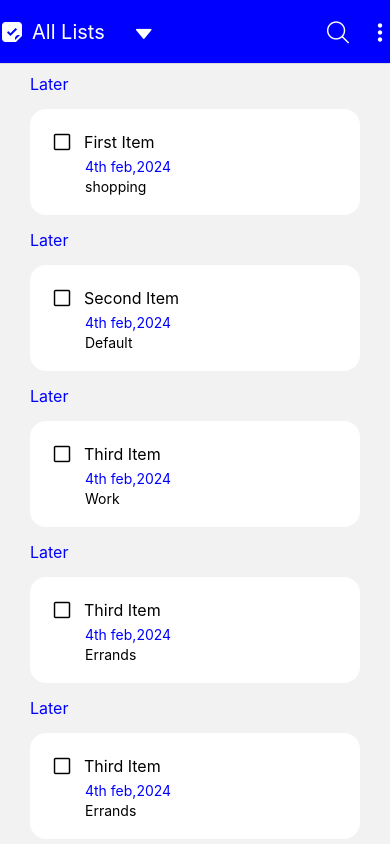
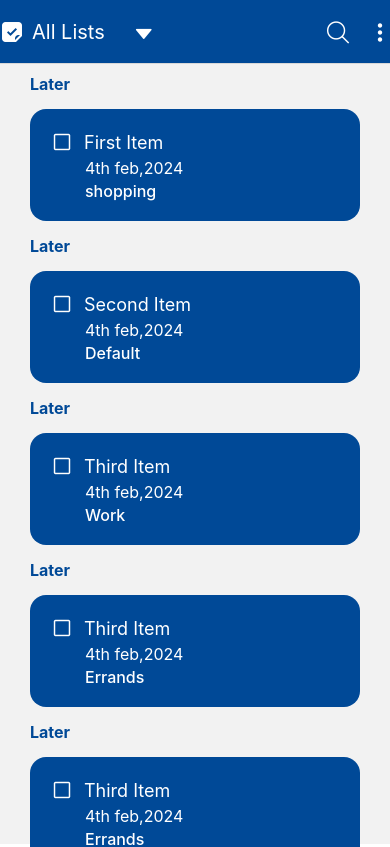
Before and after one commit to JunaidRaza512/Kam-kr-le-To-do-List-, a React Native app: screen /Home in a window 390 px wide. Shown: the top 847 px of the page. Built offline with nearby package versions, Linux system fonts and the light colour scheme.

Commit message:
design  update

```diff
--- a/package.json
+++ b/package.json
@@ -9,7 +9,7 @@
     "web": "expo start --web"
   },
   "dependencies": {
-    "@react-native-community/datetimepicker": "^8.1.0",
+    "@react-native-community/datetimepicker": "8.0.1",
     "@react-navigation/native": "^6.1.17",
     "@react-navigation/native-stack": "^6.9.26",
     "date-fns": "^3.6.0",
--- a/src/navigations/MainNavigatory.js
+++ b/src/navigations/MainNavigatory.js
@@ -75,7 +75,7 @@ export default function MainNavigator() {
                 </View>
               ),
               headerStyle: {
-                backgroundColor: "blue",
+                backgroundColor: "#004997",
               },
               headerTitleStyle: {
                 color: "white",
@@ -91,7 +91,7 @@ export default function MainNavigator() {
                 statusBarColor: "white",
                 title: "",
                 headerStyle: {
-                  backgroundColor: "blue",
+                  backgroundColor: "#004997",
                 },
                 headerTitleStyle: {
                   color: "white",
--- a/src/screens/Details.js
+++ b/src/screens/Details.js
@@ -7,6 +7,7 @@ import {
   Modal,
   Button,
   Alert,
+  Image,
 } from "react-native";
 import { useState } from "react";
 import React from "react";
@@ -22,6 +23,19 @@ import uuid from "react-native-uuid";
 import { format } from "date-fns";
 
 export default function Details({ navigation }) {
+  // colors  array
+  const backGroundColors = [
+    "#5CD859",
+    "#24A6D9",
+    "#595BD9",
+    "#8022D9",
+    "#D159D8",
+    "#D85963",
+    "#D88559",
+  ];
+  const [newTaskColor, setnewTaskColor] = useState("");
+
+  // formatted date
   const [formattedDate, setFormattedDate] = useState(
     format(new Date(), "MMMM d, yyyy")
   );
@@ -41,6 +55,7 @@ export default function Details({ navigation }) {
         title: _addedActivity,
         date: formattedDate,
         category: value,
+        color: newTaskColor,
       };
       addTask(activity);
       set_addedActivity("");
@@ -83,7 +98,6 @@ export default function Details({ navigation }) {
     // setDate(currentDate);
     // setShowDatePicker(false);
     // setShowTime(true);
-
     setShowDatePicker(false);
     if (selectedDate) {
       setDate(selectedDate);
@@ -135,7 +149,9 @@ export default function Details({ navigation }) {
         }}
       >
         <View style={styles.container}>
-          <Text style={[styles.textStyle, { fontWeight: "500" }]}>
+          <Text
+            style={[styles.textStyle, { fontWeight: "500", color: "#004997" }]}
+          >
             Please Write your Activity?
           </Text>
           <View
@@ -166,7 +182,9 @@ export default function Details({ navigation }) {
               marginBottom: 40,
             }}
           />
-          <Text style={[styles.textStyle, { fontWeight: "500" }]}>
+          <Text
+            style={[styles.textStyle, { fontWeight: "500", color: "#004997" }]}
+          >
             Due Date
           </Text>
           <TouchableOpacity
@@ -245,7 +263,9 @@ export default function Details({ navigation }) {
             />,
           ]}
 
-          <Text style={[styles.textStyle, { fontWeight: "500" }]}>
+          <Text
+            style={[styles.textStyle, { fontWeight: "500", color: "#004997" }]}
+          >
             Add List
           </Text>
           <View
@@ -256,6 +276,7 @@ export default function Details({ navigation }) {
               alignItems: "center",
             }}
           >
+            {
               <DropDownPicker
                 open={isOpen}
                 value={value}
@@ -272,9 +293,10 @@ export default function Details({ navigation }) {
                   fontSize: 18,
                   fontWeight: "400",
                 }}
-              textStyle={styles.textStyle}
+                textStyle={styles.pickerStyle}
                 listMode="SCROLLVIEW"
               />
+            }
           </View>
           <View
             style={{
@@ -282,6 +304,7 @@ export default function Details({ navigation }) {
               flexDirection: "row",
               alignItems: "center",
               justifyContent: "space-evenly",
+              marginBottom: 35,
             }}
           >
             <Text style={styles.textStyle}>Add a new Category</Text>
@@ -324,12 +347,36 @@ export default function Details({ navigation }) {
               </View>
             </Modal>
           </View>
+          <View
+            style={{
+              flexDirection: "row",
+            }}
+          >
+            {backGroundColors.map((element, index) => (
+              <TouchableOpacity
+                style={{ marginRight: 12 }}
+                key={index}
+                onPress={() => setnewTaskColor(element)}
+              >
+                <Image
+                  style={{
+                    backgroundColor: element,
+                    padding: 10,
+                    borderRadius: 8,
+                    height: 35,
+                    width: 35,
+                    alignSelf: "center",
+                  }}
+                />
+              </TouchableOpacity>
+            ))}
+          </View>
         </View>
         <TouchableOpacity
           onPress={taskAdded}
-          style={{ position: "absolute", bottom: 40, right: 40 }}
+          style={{ position: "absolute", bottom: 30, right: 40 }}
         >
-          <AntDesign name="checkcircleo" size={40} color="blue" />
+          <AntDesign name="checkcircleo" size={40} color="#004997" />
         </TouchableOpacity>
       </View>
     </KeyboardAwareScrollView>
@@ -352,7 +399,7 @@ const styles = StyleSheet.create({
     textAlign: "center",
     fontWeight: "500",
     fontSize: 18,
-    color: "blue",
+    color: "#004997",
   },
   inputValue: {
     color: "#888",
@@ -372,7 +419,7 @@ const styles = StyleSheet.create({
     elevation: 2,
     borderWidth: 0,
   },
-  textStyle: {
+  pickerStyle: {
     fontSize: 18, // Change this to your desired font size
   },
   modalContainer: {
--- a/src/screens/Home.js
+++ b/src/screens/Home.js
@@ -7,19 +7,33 @@ import { ContextList } from "../contexts/ContextState";
 import { useContext } from "react";
 
 export default function Home({ navigation }) {
+  // modal vissibility
   const [modalVisible, setModalVisible] = useState(false);
   const { tasks } = useContext(ContextList);
-
   const _addTask = () => {
     navigation.navigate("Details");
   };
   const _renderItem = ({ item }) => (
     <View>
-      <Text style={{ padding: 10, fontSize: 16, color: "blue" }}>Later</Text>
-      <TouchableOpacity delayPressIn={50}>
-        <View style={styles.outerView}>
+      <Text
+        style={{
+          padding: 10,
+          fontSize: 16,
+          color: "#004997",
+          fontWeight: "bold",
+        }}
+      >
+        Later
+      </Text>
+      <TouchableOpacity activeOpacity={0.5} delayPressIn={50}>
+        <View
+          style={[
+            styles.outerView,
+            { backgroundColor: item.color ? item.color : "#004997" },
+          ]}
+        >
           <View style={styles.item}>
-            <Ionicons name="stop-outline" size={24} color="black" />
+            <Ionicons name="stop-outline" size={24} color="white" />
             <Text style={styles.title}>{item.title}</Text>
           </View>
           {item.date ? (
@@ -28,16 +42,26 @@ export default function Home({ navigation }) {
                 alignSelf: "stretch",
                 marginVertical: 3,
                 marginLeft: 35,
-                fontSize: 14,
+                fontSize: 16,
                 fontWeight: "400",
-                color: "blue",
+                color: "white",
               }}
             >
               {item.date}
             </Text>
           ) : null}
-
-          <Text style={{ marginLeft: 35, fontSize: 14 }}>{item.category}</Text>
+          {item.category ? (
+            <Text
+              style={{
+                marginLeft: 35,
+                fontSize: 16,
+                color: "white",
+                fontWeight: "500",
+              }}
+            >
+              {item.category}
+            </Text>
+          ) : null}
         </View>
       </TouchableOpacity>
     </View>
@@ -54,7 +78,7 @@ export default function Home({ navigation }) {
       </View>
 
       <TouchableOpacity style={styles.addButton} onPress={_addTask}>
-        <Ionicons name="add-circle" size={50} color="blue" />
+        <Ionicons name="add-circle-outline" size={50} color="white" />
       </TouchableOpacity>
       <Modal
         animationType="slide"
@@ -79,8 +103,9 @@ const styles = StyleSheet.create({
     right: 18,
   },
   title: {
-    fontSize: 16,
+    fontSize: 18,
     marginLeft: 10,
+    color: "white",
   },
   item: {
     flexDirection: "row",
```
Also changed, not shown: 1 other file (tests, documents, lock files or other folders). Lines whose indentation alone changed are shown as unchanged.
